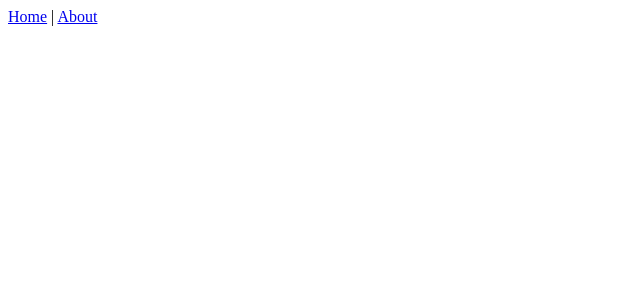
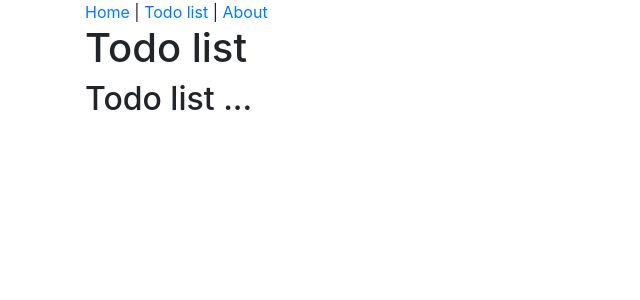
Before and after one commit to younesh/learnVueJs, a Vue app in the folder todo-list/: page /Todo in a window 1280 px wide. Shown: the top 300 px of the page, without its empty margins (0-640 px from the left). Built offline with nearby package versions, Linux system fonts and the light colour scheme.

Commit message:
learnVueJS/todo : next starting steps ... before continue

```diff
--- a/todo-list/src/App.vue
+++ b/todo-list/src/App.vue
@@ -1,7 +1,8 @@
 <template>
-  <div id="app">
+  <div id="app" class="container">
     <div id="nav">
       <router-link to="/">Home</router-link> |
+      <router-link to="/todo">Todo list </router-link> |
       <router-link to="/about">About</router-link>
     </div>
     <router-view />
@@ -9,5 +10,17 @@
 </template>
 
 <style lang="scss">
+   // variables
+  $gutter-base : 30px;
+  $gutter-half :  $gutter-base / 2 ;
+  $border-default : 1px solid #CCC;
+
+  @import "../node_modules/bootstrap/dist/css/bootstrap.min.css";
+
+  section.test {
+    padding: $gutter-half;
+    margin-bottom: $gutter-half;
+    border: $border-default;
+  }
 
 </style>
--- /dev/null
+++ b/todo-list/src/components/organismes/TodoList.vue
@@ -0,0 +1,14 @@
+<template>
+  <div class="todo-list">
+      <h2> Todo list ... </h2>
+  </div>
+</template>
+
+<script lang="ts">
+import { Component, Prop, Vue } from "vue-property-decorator";
+
+@Component
+export default class TodoList extends Vue {
+
+}
+</script>
--- a/todo-list/src/router/index.ts
+++ b/todo-list/src/router/index.ts
@@ -1,6 +1,7 @@
 import Vue from "vue";
 import VueRouter, { RouteConfig } from "vue-router";
 import Home from "../views/Home.vue";
+import TodoView from "../views/TodoView.vue";
 
 Vue.use(VueRouter);
 
@@ -9,6 +10,11 @@ const routes: Array<RouteConfig> = [
     path: "/",
     name: "Home",
     component: Home
+  },
+  {
+    path: "/Todo",
+    name: "Todo page",
+    component: TodoView
   },
   {
     path: "/about",
--- /dev/null
+++ b/todo-list/src/views/TodoView.vue
@@ -0,0 +1,20 @@
+<template>
+  <div class="todo-view">
+    <h1> Todo list </h1>
+      <TodoList />
+  </div>
+</template>
+
+<script lang="ts">
+import { Component, Prop, Vue } from "vue-property-decorator";
+import TodoList from "../components/organismes/TodoList.vue"
+
+@Component({
+    components: {
+    TodoList
+  }
+})
+export default class TodoView extends Vue {
+
+}
+</script>
```
